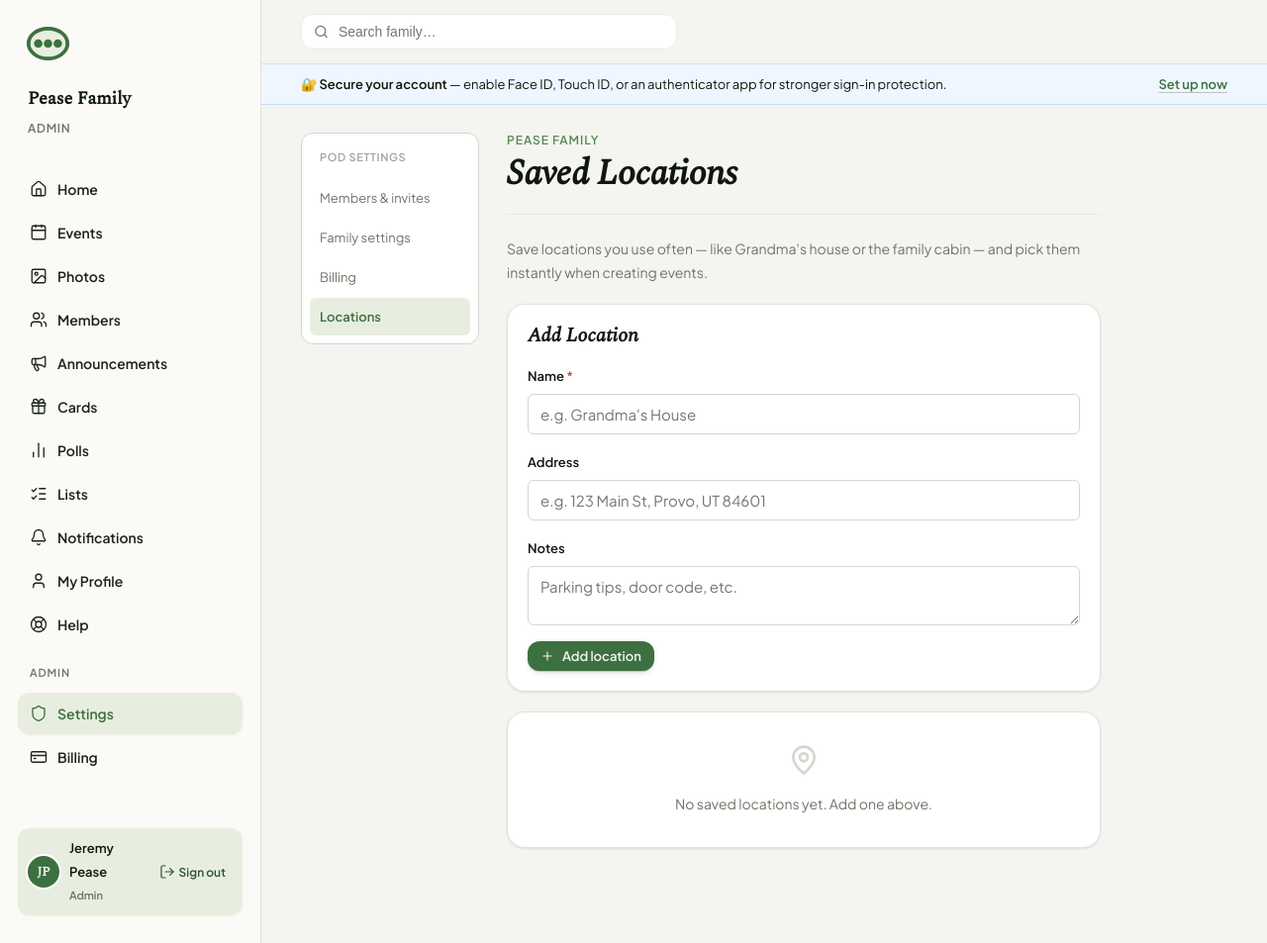
After one commit to jeremypease/swugl, a Flask app: page /admin/locations in a window 1280 px wide. The commit adds this page. Shown: the whole page at 99% size. Run offline with Flask 3, Linux system fonts and the light colour scheme; a user stored in the database is signed in; some libraries are stand-ins or nearby versions.

Commit message:
feat: reusable event locations — saved locations picker in event form
- Add Location model (name, address, lat/lng, notes) with family scoping
- Add location_id FK on Event linking to a saved location
- Migration: c77b1a404ae1 — locations table + events.location_id
- Admin CRUD at /admin/locations (add, edit, delete with event detach)
- Event form shows saved location chips; clicking one fills the address
  field and sets location_id; typing clears the selection
- Event detail shows saved location name bolded when linked
- Fix var(--text-muted) → var(--slate) in event_form.html section labels
- Add Locations to settings sidebar nav in all three settings pages

Co-Authored-By: Claude Sonnet 4.6 <noreply@anthropic.com>

```diff
--- a/app/forms.py
+++ b/app/forms.py
@@ -189,6 +189,7 @@ class EventForm(FlaskForm):
     kind = SelectField('Type', choices=EVENT_KIND_CHOICES, validators=[Optional()])
     description = TextAreaField('Description')
     location = StringField('Location', validators=[Optional(), Length(max=200)])
+    location_id = HiddenField('location_id')
     start_date = DateField('Start Date', validators=[DataRequired()])
     end_date = DateField('End Date', validators=[Optional()])
     start_time = TimeField('Start Time', validators=[Optional()], format='%H:%M')
--- a/app/routes.py
+++ b/app/routes.py
@@ -1,6 +1,6 @@
 from flask import Blueprint, render_template, redirect, url_for, flash, request, current_app, send_file, session, abort, jsonify
 from flask_login import login_user, logout_user, login_required, current_user
-from .models import Family, User, Person, ParentRelationship, PARENT_ROLES, SpouseRelationship, Event, EventMeal, EventMealItem, EventAssignment, ASSIGNMENT_CATEGORIES, EventRSVP, EventSleepingSpot, SPOT_TYPES, EventComment, Announcement, Album, Photo, Poll, NotificationPreference, NOTIFICATION_EVENTS, UserPodMembership, CalendarToken, EventPaymentConfig, EventPaymentRecord, FamilyPayoutAccount
+from .models import Family, User, Person, ParentRelationship, PARENT_ROLES, SpouseRelationship, Event, EventMeal, EventMealItem, EventAssignment, ASSIGNMENT_CATEGORIES, EventRSVP, EventSleepingSpot, SPOT_TYPES, EventComment, Announcement, Album, Photo, Poll, NotificationPreference, NOTIFICATION_EVENTS, UserPodMembership, CalendarToken, EventPaymentConfig, EventPaymentRecord, FamilyPayoutAccount, Location
 from .forms import LoginForm, RegistrationForm, ProfileForm, SpouseForm, EndSpouseForm, SpouseInviteForm, ForgotPasswordForm, ResetPasswordForm, AddPersonForm, RelativeForm, AddParentForm, FamilySettingsForm, EditPersonForm, EventForm, EventCommentForm, EventMealForm, EventMealFamilyAssignForm, EventMealItemForm, EventMealSelfSignupForm, EventMealAssignForm, EventAssignmentForm, EventAssignmentAdminAssignForm, EventSleepingSpotForm, EventSleepingAssignForm, GENDER_CHOICES_DEFAULT, GENDER_CHOICES_EXPANDED, PRONOUN_CHOICES, AnnouncementForm, AlbumForm, PhotoUploadForm, SupportForm
 from .email import send_verification_email, send_pending_notification, send_approval_notification, send_spouse_confirmation_email, send_spouse_invitation_email, send_password_reset_email, send_member_invitation_email, send_welcome_email, send_support_email, send_pod_added_email
 from datetime import date, datetime, timedelta
@@ -1802,6 +1802,82 @@ def toggle_directory(person_id):
     db.session.commit()
     return redirect(url_for('main.admin_users'))
 
+@main.route('/admin/locations')
+@login_required
+@admin_required
+def admin_locations():
+    locations = (Location.query
+                 .filter_by(family_id=current_user.active_family_id)
+                 .order_by(Location.name)
+                 .all())
+    return render_template('locations.html', locations=locations)
+
+
+@main.route('/admin/locations/add', methods=['POST'])
+@login_required
+@admin_required
+def location_add():
+    name = request.form.get('name', '').strip()
+    address = request.form.get('address', '').strip() or None
+    notes = request.form.get('notes', '').strip() or None
+    if not name:
+        flash('Location name is required.', 'error')
+        return redirect(url_for('main.admin_locations'))
+    lat, lng = _geocode_location(address) if address else (None, None)
+    loc = Location(
+        family_id=current_user.active_family_id,
+        name=name,
+        address=address,
+        lat=lat,
+        lng=lng,
+        notes=notes,
+    )
+    db.session.add(loc)
+    db.session.commit()
+    flash(f'"{name}" added.', 'info')
+    return redirect(url_for('main.admin_locations'))
+
+
+@main.route('/admin/locations/<int:loc_id>/edit', methods=['POST'])
+@login_required
+@admin_required
+def location_edit(loc_id):
+    loc = db.session.get(Location, loc_id)
+    if not loc or loc.family_id != current_user.active_family_id:
+        flash('Location not found.', 'error')
+        return redirect(url_for('main.admin_locations'))
+    name = request.form.get('name', '').strip()
+    address = request.form.get('address', '').strip() or None
+    notes = request.form.get('notes', '').strip() or None
+    if not name:
+        flash('Location name is required.', 'error')
+        return redirect(url_for('main.admin_locations'))
+    if address != loc.address:
+        loc.lat, loc.lng = _geocode_location(address) if address else (None, None)
+    loc.name = name
+    loc.address = address
+    loc.notes = notes
+    db.session.commit()
+    flash(f'"{name}" updated.', 'info')
+    return redirect(url_for('main.admin_locations'))
+
+
+@main.route('/admin/locations/<int:loc_id>/delete', methods=['POST'])
+@login_required
+@admin_required
+def location_delete(loc_id):
+    loc = db.session.get(Location, loc_id)
+    if not loc or loc.family_id != current_user.active_family_id:
+        flash('Location not found.', 'error')
+        return redirect(url_for('main.admin_locations'))
+    # Detach any events linked to this location before deleting
+    Event.query.filter_by(location_id=loc_id).update({'location_id': None})
+    db.session.delete(loc)
+    db.session.commit()
+    flash('Location deleted.', 'info')
+    return redirect(url_for('main.admin_locations'))
+
+
 @main.route('/person/<int:person_id>/invite', methods=['POST'])
 @login_required
 @contributor_or_admin_required
@@ -2424,6 +2500,9 @@ def _geocode_location(location_str):
 def event_add():
     family = current_user.active_family
     has_paid_access = family_has_paid_access(family)
+    saved_locations = (Location.query
+                       .filter_by(family_id=current_user.active_family_id)
+                       .order_by(Location.name).all())
     form = EventForm()
     if form.validate_on_submit():
         if not has_paid_access:
@@ -2437,15 +2516,23 @@ def event_add():
                 return redirect(url_for('billing.billing_page'))
         if form.end_date.data and form.start_date.data and form.end_date.data < form.start_date.data:
             form.end_date.errors.append('End date cannot be before start date.')
-            return render_template('event_form.html', form=form, event=None)
-        location = form.location.data or None
-        lat, lng = _geocode_location(location)
+            return render_template('event_form.html', form=form, event=None, saved_locations=saved_locations)
+        loc_id = int(form.location_id.data) if form.location_id.data else None
+        saved_loc = db.session.get(Location, loc_id) if loc_id else None
+        if saved_loc and saved_loc.family_id == current_user.active_family_id:
+            location = saved_loc.address or saved_loc.name
+            lat, lng = saved_loc.lat, saved_loc.lng
+        else:
+            loc_id = None
+            location = form.location.data or None
+            lat, lng = _geocode_location(location)
         event = Event(
             family_id=current_user.active_family_id,
             name=form.name.data,
             kind=form.kind.data or None,
             description=form.description.data or None,
             location=location,
+            location_id=loc_id,
             lat=lat,
             lng=lng,
             start_date=form.start_date.data,
@@ -2520,7 +2607,7 @@ def event_add():
         event_url = url_for('main.event_detail', event_id=event.id, _external=True)
         notify(recipients, 'new_event', event=event, url=event_url)
         return redirect(url_for('main.event_detail', event_id=event.id))
-    return render_template('event_form.html', form=form, event=None)
+    return render_template('event_form.html', form=form, event=None, saved_locations=saved_locations)
 
 
 @main.route('/events/<int:event_id>')
@@ -2698,17 +2785,28 @@ def event_edit(event_id):
     if not event or event.family_id != current_user.active_family_id:
         flash('Event not found.', 'error')
         return redirect(url_for('main.events_list'))
+    saved_locations = (Location.query
+                       .filter_by(family_id=current_user.active_family_id)
+                       .order_by(Location.name).all())
     form = EventForm(obj=event)
     if form.validate_on_submit():
         if form.end_date.data and form.start_date.data and form.end_date.data < form.start_date.data:
             form.end_date.errors.append('End date cannot be before start date.')
-            return render_template('event_form.html', form=form, event=event)
+            return render_template('event_form.html', form=form, event=event, saved_locations=saved_locations)
         event.name = form.name.data
         event.kind = form.kind.data or None
         event.description = form.description.data or None
-        new_location = form.location.data or None
-        if new_location != event.location:
-            event.lat, event.lng = _geocode_location(new_location)
+        loc_id = int(form.location_id.data) if form.location_id.data else None
+        saved_loc = db.session.get(Location, loc_id) if loc_id else None
+        if saved_loc and saved_loc.family_id == current_user.active_family_id:
+            new_location = saved_loc.address or saved_loc.name
+            event.lat, event.lng = saved_loc.lat, saved_loc.lng
+            event.location_id = loc_id
+        else:
+            event.location_id = None
+            new_location = form.location.data or None
+            if new_location != event.location:
+                event.lat, event.lng = _geocode_location(new_location)
         event.location = new_location
         event.start_date = form.start_date.data
         event.end_date = form.end_date.data
@@ -2731,7 +2829,10 @@ def event_edit(event_id):
         db.session.commit()
         flash('Event updated.', 'info')
         return redirect(url_for('main.event_detail', event_id=event.id))
-    return render_template('event_form.html', form=form, event=event)
+    # Pre-populate location_id from the event for the edit form
+    if not form.location_id.data and event.location_id:
+        form.location_id.data = str(event.location_id)
+    return render_template('event_form.html', form=form, event=event, saved_locations=saved_locations)
 
 
 @main.route('/events/<int:event_id>/payment/setup', methods=['POST'])
--- a/app/templates/admin_users.html
+++ b/app/templates/admin_users.html
@@ -69,6 +69,7 @@
     <a href="/admin/users" class="active">Members &amp; invites</a>
     <a href="/admin/family">Family settings</a>
     <a href="{{ url_for('billing.billing_page') }}">Billing</a>
+    <a href="{{ url_for('main.admin_locations') }}">Locations</a>
 </div>
 
 {# ── Main content ─────────────────────────────────────────────── #}
--- a/app/templates/billing.html
+++ b/app/templates/billing.html
@@ -51,6 +51,7 @@
     <a href="/admin/users">Members &amp; invites</a>
     <a href="/admin/family">Family settings</a>
     <a href="{{ url_for('billing.billing_page') }}" class="active">Billing</a>
+    <a href="{{ url_for('main.admin_locations') }}">Locations</a>
 </div>
 {% else %}
 <div></div>
--- a/app/templates/event_detail.html
+++ b/app/templates/event_detail.html
@@ -176,7 +176,7 @@ details[open] .details-chevron { transform: rotate(180deg); }
             <h1>{{ event.name }}{% if event.is_annual %} <span style="font-size:13px;font-weight:500;color:var(--slate);vertical-align:middle;">↻ Annual</span>{% endif %}</h1>
             <div style="font-size:13px;color:var(--slate);margin-top:2px;display:flex;flex-wrap:wrap;gap:4px;align-items:center;">
                 {% if event.kind %}<span style="background:var(--leaf-mist);color:var(--vine-deep);font-size:11px;font-weight:600;padding:1px 7px;border-radius:99px;letter-spacing:.4px;text-transform:uppercase;">{{ event.kind }}</span>{% endif %}
-                {{ event.date_range_display() }}{% if event.location %} · {{ event.location }}{% endif %}
+                {{ event.date_range_display() }}{% if event.saved_location %} · <strong>{{ event.saved_location.name }}</strong>{% if event.saved_location.address and event.saved_location.address != event.saved_location.name %} · {{ event.saved_location.address }}{% endif %}{% elif event.location %} · {{ event.location }}{% endif %}
                 {% if event.location %}<a href="#" data-directions="{{ event.location | e }}" target="_blank" rel="noopener" style="color:var(--vine);font-size:12px;display:inline-flex;align-items:center;gap:3px;text-decoration:none;margin-left:2px;"><i data-lucide="navigation" style="width:11px;height:11px;"></i> Directions</a>{% endif %}
                 {% if event.rsvp_deadline %}<span style="color:var(--slate-soft);">· RSVP by {{ event.rsvp_deadline.strftime('%B %-d') }}</span>{% endif %}
             </div>
--- a/app/templates/family_settings.html
+++ b/app/templates/family_settings.html
@@ -48,6 +48,7 @@
     <a href="/admin/users">Members &amp; invites</a>
     <a href="/admin/family" class="active">Family settings</a>
     <a href="{{ url_for('billing.billing_page') }}">Billing</a>
+    <a href="{{ url_for('main.admin_locations') }}">Locations</a>
 </div>
 
 {# ── Main content ─────────────────────────────────────────────── #}
--- /dev/null
+++ b/app/templates/locations.html
@@ -0,0 +1,156 @@
+{% extends "base.html" %}
+
+{% block title %}Locations — {{ current_user.active_family.name }}{% endblock %}
+
+{% block head %}
+<style>
+.locations-layout {
+    display: grid;
+    grid-template-columns: 180px 1fr;
+    gap: 28px;
+    align-items: start;
+}
+.settings-nav {
+    position: sticky;
+    top: 66px;
+    background: var(--paper);
+    border: 1px solid var(--hairline-strong);
+    border-radius: var(--r-m);
+    padding: 8px;
+    display: flex;
+    flex-direction: column;
+    gap: 2px;
+}
+.settings-nav a {
+    display: block;
+    padding: 7px 10px;
+    border-radius: var(--r-s);
+    font-size: 13px;
+    text-decoration: none;
+    color: var(--slate);
+    transition: background .12s, color .12s;
+}
+.settings-nav a:hover { background: var(--leaf-mist); color: var(--ink); }
+.settings-nav a.active { background: var(--leaf-mist); color: var(--vine); font-weight: 600; }
+@media (max-width: 680px) {
+    .locations-layout { grid-template-columns: 1fr; }
+    .settings-nav { position: static; }
+}
+</style>
+{% endblock %}
+
+{% block content %}
+<div class="locations-layout">
+
+{# ── Settings sidebar nav ─────────────────────────────────────── #}
+<div class="settings-nav">
+    <div style="font-size:11px;font-weight:700;text-transform:uppercase;letter-spacing:.06em;color:var(--slate-soft);padding:4px 10px 8px;">Pod Settings</div>
+    <a href="/admin/users">Members &amp; invites</a>
+    <a href="/admin/family">Family settings</a>
+    <a href="{{ url_for('billing.billing_page') }}">Billing</a>
+    <a href="{{ url_for('main.admin_locations') }}" class="active">Locations</a>
+</div>
+
+{# ── Main content ─────────────────────────────────────────────── #}
+<div style="max-width:600px;">
+
+<div class="page-head">
+    <div>
+        <div class="eyebrow">{{ current_user.active_family.name }}</div>
+        <h1>Saved Locations</h1>
+    </div>
+</div>
+
+<p style="font-size:14px;color:var(--slate);margin-bottom:20px;">
+    Save locations you use often — like Grandma's house or the family cabin — and pick them instantly when creating events.
+</p>
+
+{# ── Add form ─────────────────────────────────────────────────── #}
+<div class="card" style="margin-bottom:20px;">
+    <div class="card-header"><h3>Add Location</h3></div>
+    <form method="POST" action="{{ url_for('main.location_add') }}">
+        <input type="hidden" name="csrf_token" value="{{ csrf_token() }}">
+        <div class="field">
+            <label for="new-name">Name <span style="color:var(--tomato);">*</span></label>
+            <input type="text" id="new-name" name="name" placeholder="e.g. Grandma's House" maxlength="150" required>
+        </div>
+        <div class="field">
+            <label for="new-address">Address</label>
+            <input type="text" id="new-address" name="address" placeholder="e.g. 123 Main St, Provo, UT 84601" maxlength="200" autocomplete="off">
+        </div>
+        <div class="field">
+            <label for="new-notes">Notes</label>
+            <textarea id="new-notes" name="notes" rows="2" placeholder="Parking tips, door code, etc."></textarea>
+        </div>
+        <button type="submit" class="btn btn-primary btn-sm">
+            <i data-lucide="plus" style="width:14px;height:14px;vertical-align:-2px;"></i> Add location
+        </button>
+    </form>
+</div>
+
+{# ── Existing locations ────────────────────────────────────────── #}
+{% if locations %}
+<div class="card">
+    <div class="card-header"><h3>{{ locations|length }} saved location{{ 's' if locations|length != 1 }}</h3></div>
+    {% for loc in locations %}
+    <div style="padding:14px 0;{% if not loop.last %}border-bottom:1px solid var(--hairline);{% endif %}">
+        <details>
+            <summary style="cursor:pointer;list-style:none;display:flex;align-items:flex-start;gap:10px;">
+                <i data-lucide="map-pin" style="width:15px;height:15px;color:var(--vine);flex-shrink:0;margin-top:2px;"></i>
+                <div style="flex:1;">
+                    <div style="font-weight:600;font-size:14px;">{{ loc.name }}</div>
+                    {% if loc.address %}
+                    <div style="font-size:13px;color:var(--slate);margin-top:1px;">{{ loc.address }}</div>
+                    {% endif %}
+                    {% if loc.notes %}
+                    <div style="font-size:12px;color:var(--slate);margin-top:2px;">{{ loc.notes }}</div>
+                    {% endif %}
+                    <div style="font-size:12px;color:var(--slate);margin-top:4px;">
+                        Used in {{ loc.events|length }} event{{ 's' if loc.events|length != 1 }}
+                    </div>
+                </div>
+                <span style="font-size:12px;color:var(--slate);flex-shrink:0;margin-top:2px;">Edit ▾</span>
+            </summary>
+
+            <div style="margin-top:12px;margin-left:25px;">
+                <form method="POST" action="{{ url_for('main.location_edit', loc_id=loc.id) }}">
+                    <input type="hidden" name="csrf_token" value="{{ csrf_token() }}">
+                    <div class="field">
+                        <label>Name <span style="color:var(--tomato);">*</span></label>
+                        <input type="text" name="name" value="{{ loc.name }}" maxlength="150" required>
+                    </div>
+                    <div class="field">
+                        <label>Address</label>
+                        <input type="text" name="address" value="{{ loc.address or '' }}" maxlength="200" autocomplete="off">
+                    </div>
+                    <div class="field">
+                        <label>Notes</label>
+                        <textarea name="notes" rows="2">{{ loc.notes or '' }}</textarea>
+                    </div>
+                    <div style="display:flex;gap:8px;align-items:center;">
+                        <button type="submit" class="btn btn-secondary btn-sm">Save changes</button>
+                    </div>
+                </form>
+
+                <form method="POST" action="{{ url_for('main.location_delete', loc_id=loc.id) }}" style="margin-top:10px;"
+                      onsubmit="return confirm('Delete {{ loc.name | e }}? Events using it will keep their address text.');">
+                    <input type="hidden" name="csrf_token" value="{{ csrf_token() }}">
+                    <button type="submit" class="btn btn-ghost btn-sm" style="color:var(--tomato);">
+                        <i data-lucide="trash-2" style="width:13px;height:13px;vertical-align:-2px;"></i> Delete
+                    </button>
+                </form>
+            </div>
+        </details>
+    </div>
+    {% endfor %}
+</div>
+{% else %}
+<div class="card" style="text-align:center;padding:32px;">
+    <i data-lucide="map-pin" style="width:32px;height:32px;color:var(--hairline-strong);margin-bottom:10px;"></i>
+    <p style="color:var(--slate);font-size:14px;margin:0;">No saved locations yet. Add one above.</p>
+</div>
+{% endif %}
+
+</div>
+</div>
+{% endblock %}
```
Also changed, not shown: app/models.py (+17 -0 lines), app/templates/event_form.html (+77 -7 lines), migrations/versions/c77b1a404ae1_add_locations_table_and_event_location_.py (added, +63 -0 lines).
